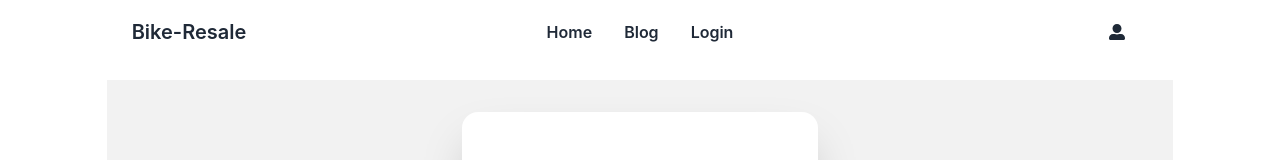
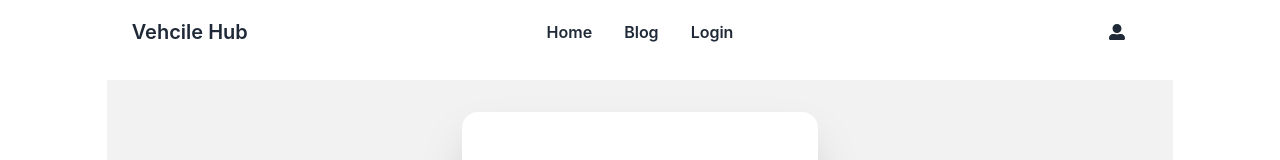
Before and after one commit to nazmuldeep/vehicle-hub-client-site, a React (Create React App) app: page /register in a window 1280 px wide. Shown: the top 160 px of the page. Built offline with nearby package versions, Linux system fonts and the light colour scheme; no server answers.

Commit message:
imgbb api link generate and insert into .env file

```diff
--- a/src/Pages/LoginRegister/Register/Register.js
+++ b/src/Pages/LoginRegister/Register/Register.js
@@ -40,7 +40,7 @@ const Register = () => {
         const formData = new FormData()
         formData.append('image', photo)
 
-        fetch(`https://api.imgbb.com/1/upload?key=${process.env.REACT_APP_ImageKey}`, {
+        fetch(`https://api.imgbb.com/1/upload?expiration=600&key=${process.env.REACT_APP_ImageKey}`, {
             method: 'POST',
             body: formData
         })
@@ -49,6 +49,7 @@ const Register = () => {
                 if (data?.data?.url) {
                     const imagUrl = data.data.url;
                     createUser(email, password)
+                    console.log(imagUrl)
                         .then(result => {
                             const user = result.user;
                             const userinfo = {
--- a/src/SharedItems/Header/Header.js
+++ b/src/SharedItems/Header/Header.js
@@ -35,7 +35,7 @@ const Header = () => {
                         {menuItems}
                     </ul>
                 </div>
-                <Link to={'/'} className="btn btn-ghost normal-case text-xl">Bike-Resale</Link>
+                <Link to={'/'} className="btn btn-ghost normal-case text-xl">Vehcile Hub</Link>
             </div>
             <div className="navbar-center hidden lg:flex">
                 <ul className="menu menu-horizontal p-0">
```
